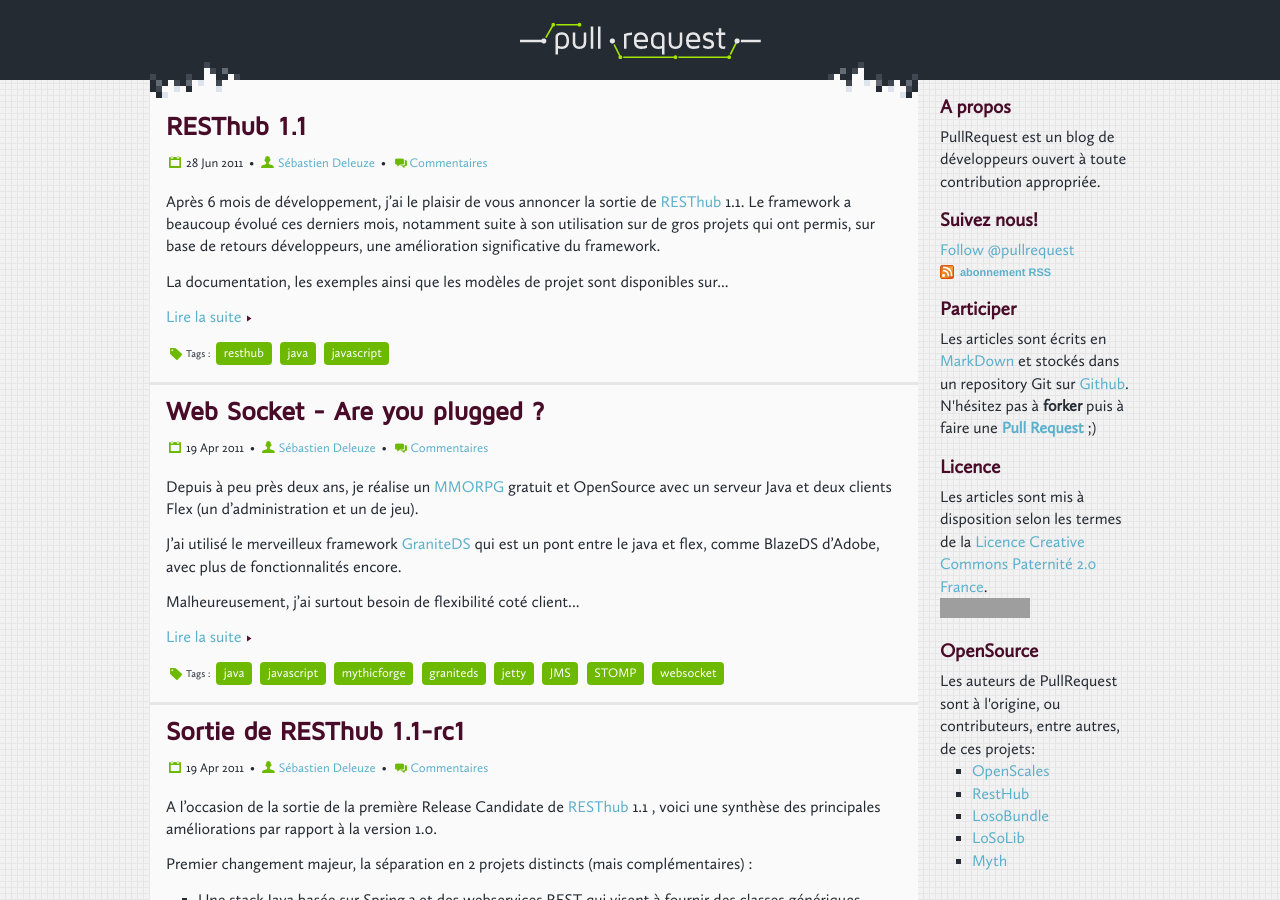
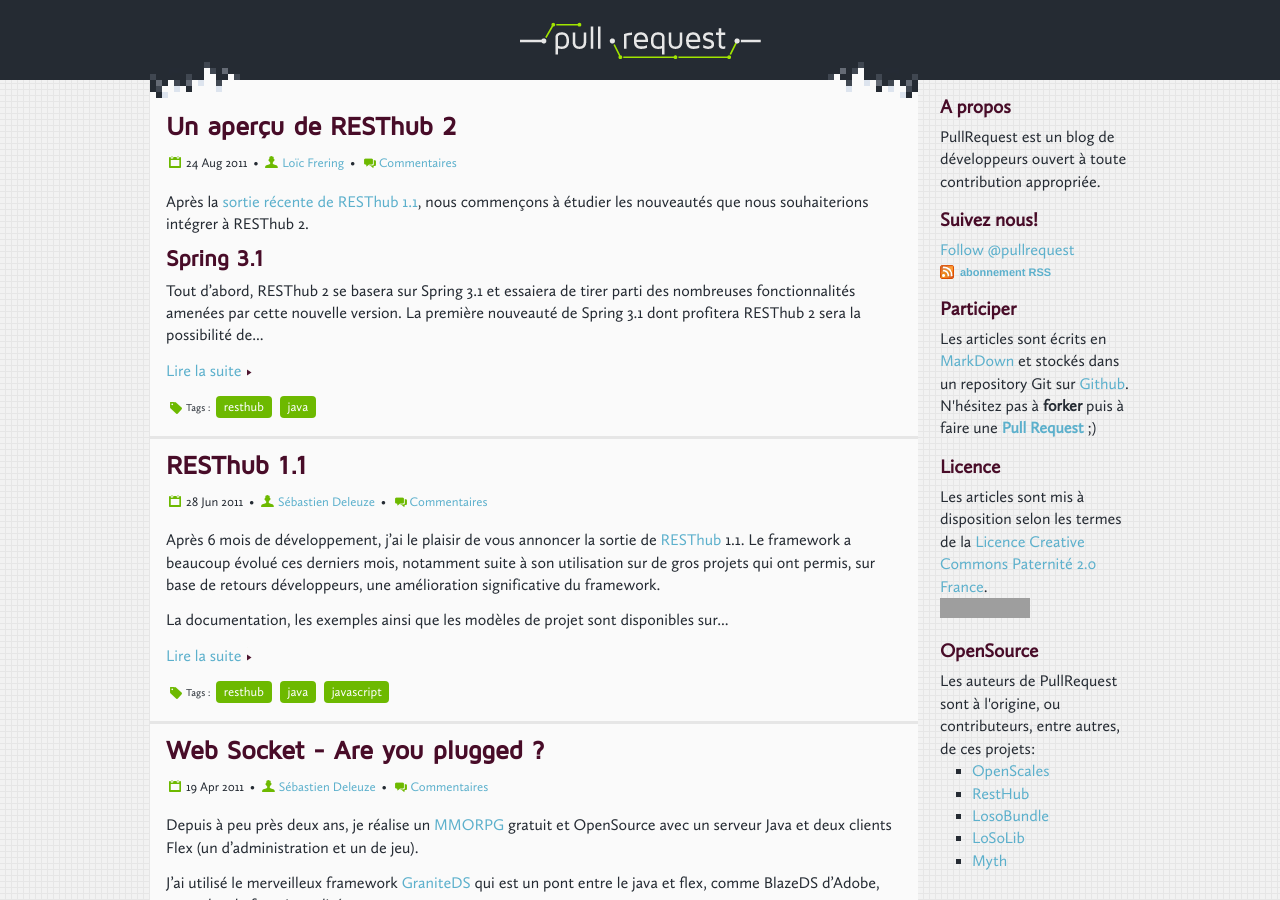
Before and after one commit to pullrequest/pullrequest.github.com, a Jekyll site: the page built from index.html, in a window 1280 px wide and 900 px high. Built offline with Jekyll 4.4.1, drawn with Linux system fonts in a browser that asks for light colours; nearby versions of some CDN libraries; the list of posts is cut into pages by our own code; comment, search, counter and statistics services are not loaded; some of the changed lines change nothing that is shown; grey boxes are pictures that could not be loaded.

Commit message:
Finalisation de l'article sur RESThub 2.
Ajout d'une partie sur la documentation, la modularisation et les
milestones sur Github.

```diff
--- a/_posts/2011-08-24-resthub-2-preview.markdown
+++ b/_posts/2011-08-24-resthub-2-preview.markdown
@@ -3,7 +3,7 @@
 title: Un aperçu de RESThub 2
 author: loicfrering
 tags: [resthub, java]
-published: false
+published: true
 ---
 
 Après la [sortie récente de RESThub
@@ -112,27 +112,46 @@
 rapidement mettre en place des applications Web en se passant du code
 superflu.
 
+## Documentation et modularisation
+
+Pour faciliter l'utilisation de RESThub et son adoption, un effort
+important sera fait sur la [documentation](http://resthub.org/) des
+prochaines versions. En plus de celle-ci, des exemples et tutoriels
+documentés mettront en avant les bonnes pratiques de développement avec
+RESThub alors que des archetypes Maven permettront de rapidement mettre
+en place votre projet basé sur RESThub.
+
+Afin de favoriser son intégration nous travaillerons également sur la
+modularisation de RESThub. Cela permettra d'utiliser des modules
+spécifiques de RESThub sans pour autant charger tout RESThub en
+dépendance transitive. Enfin nous veillerons à séparer les exemples pour
+les pousser dans leur propre repository sur Github.
+
 ## Roadmap
 
-Une version alpha de RESThub 2 est prévue pour les prochaines semaines.
-Elle se basera sur la branche
+Une première version alpha de RESThub 2 est prévue pour les prochaines
+semaines. Elle se basera sur la branche
 [spring-data](https://github.com/pullrequest/resthub/tree/spring-data)
 actuellement en développement et apportera donc l'intégration de Spring
 Data JPA en remplacement de Hades.
 
 Nous prévoyons ensuite de sortir une nouvelle alpha par fonctionnalité
-intégrée avec en feuille de route prévisionnelle :
+intégrée avec en feuille de route prévisionnelle (suivez les liens pour
+avoir le détail des milestones sur Github) :
 
-1. Intégration de QueryDSL
-2. Support de Spring 3.1
-3. Java-based configuration
-4. A planifier...
+* [1.1.2](https://github.com/pullrequest/resthub/issues?milestone=2&state=open)
+* [1.1.3](https://github.com/pullrequest/resthub/issues?milestone=4&state=open)
+* [2.0.0-alpha1](https://github.com/pullrequest/resthub/issues?milestone=3&state=open)
+* [2.0.0-alpha2](https://github.com/pullrequest/resthub/issues?milestone=5&state=open)
+* [2.0.0-alpha3](https://github.com/pullrequest/resthub/issues?milestone=6&state=open)
+* [2.0.0-alpha4](https://github.com/pullrequest/resthub/issues?milestone=7&state=open)
+* [2.0.0-beta1](https://github.com/pullrequest/resthub/issues?milestone=8&state=open)
 
 N'hésitez pas à nous donner votre avis sur ce que nous prévoyons
 d'intégrer dans RESThub 2 ainsi qu'à nous proposer les fonctionnalités
 que vous aimeriez voir arriver avec cette prochaine version !
 
-D'autre part RESThub est un projet ouvert au contribution alors
+D'autre part RESThub est un projet ouvert aux contributions alors
 n'hésitez pas à [cloner le projet sur
 Github](https://github.com/pullrequest/resthub) et à proposer des **pull
 requests** !
```
